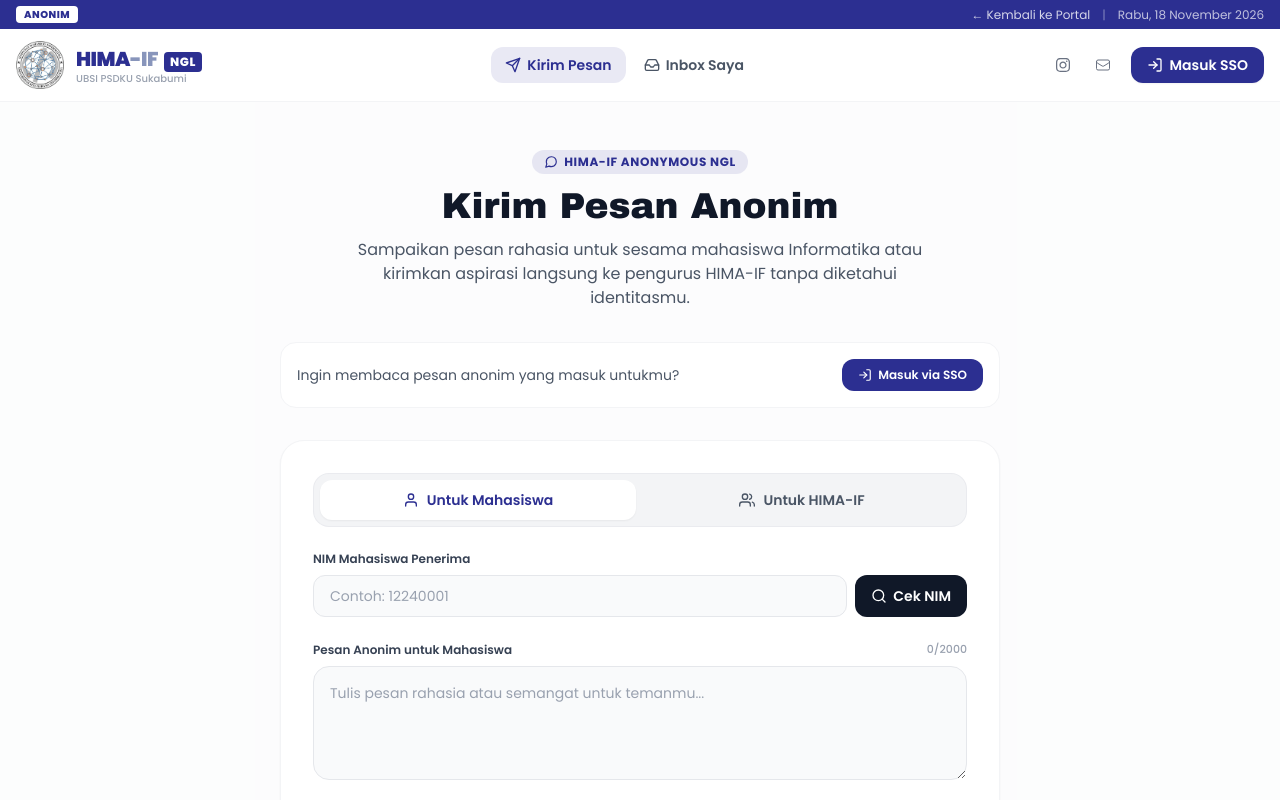
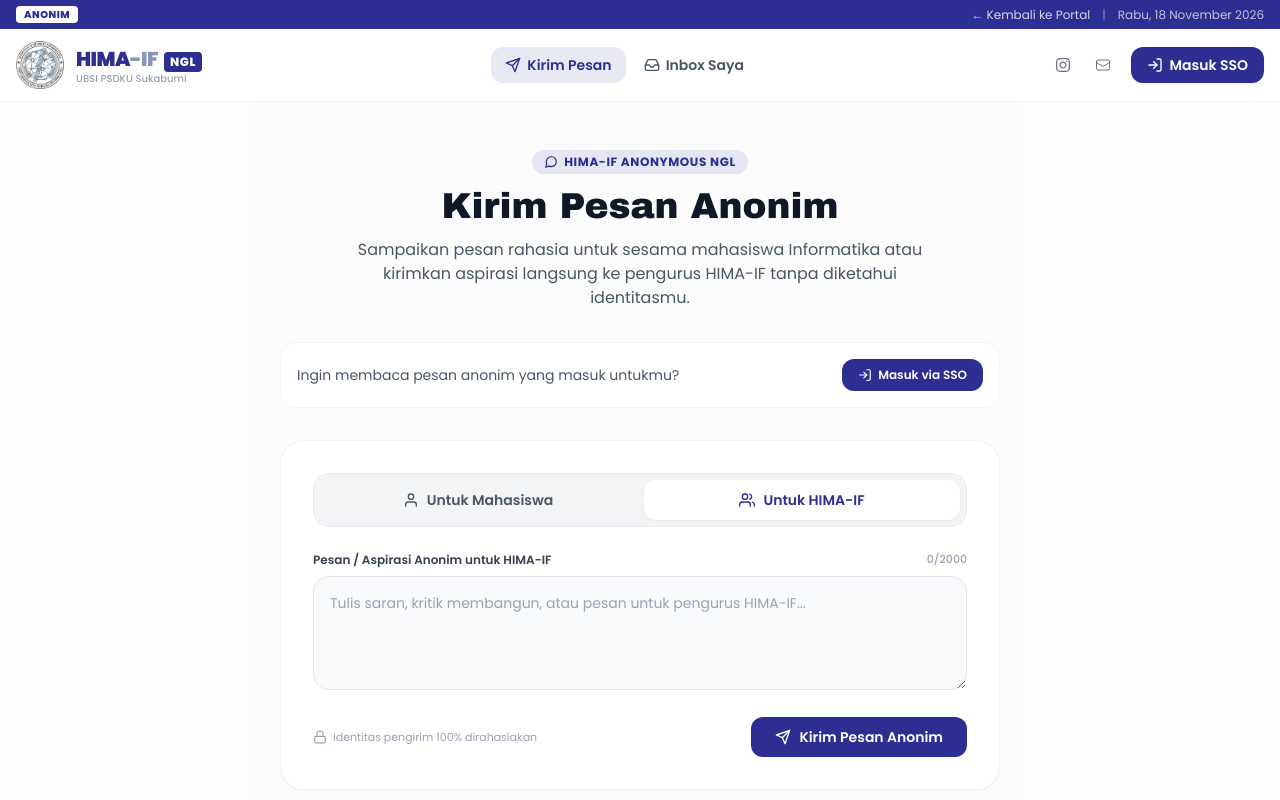
Before and after one commit to HIMA-IF-UBSI-Sukabumi/website-hima-if-ubsi-sukabumi-fe, a Next.js app: page /ngl in a window 1280 px wide. Shown: the top 800 px of the page. Built offline with nearby package versions, Linux system fonts and the light colour scheme; no server answers.

Commit message:
set default sendmode to general

```diff
--- a/src/modules/ngl/components/NglSendForm.tsx
+++ b/src/modules/ngl/components/NglSendForm.tsx
@@ -26,7 +26,7 @@ const MAX_CONTENT_LENGTH = 2000;
 const NglSendForm = ({ initialNim }: NglSendFormProps) => {
     const axios = useAxios();
 
-    const [mode, setMode] = useState<SendMode>("personal");
+    const [mode, setMode] = useState<SendMode>("general");
     const [nim, setNim] = useState(initialNim ?? "");
     const [resolved, setResolved] = useState<NglResolveResponse | null>(null);
     const [resolveError, setResolveError] = useState<string | null>(null);
```
